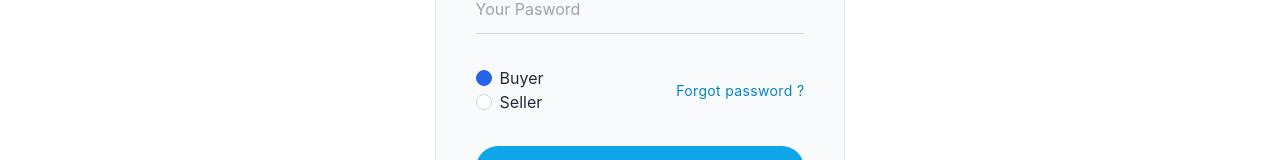
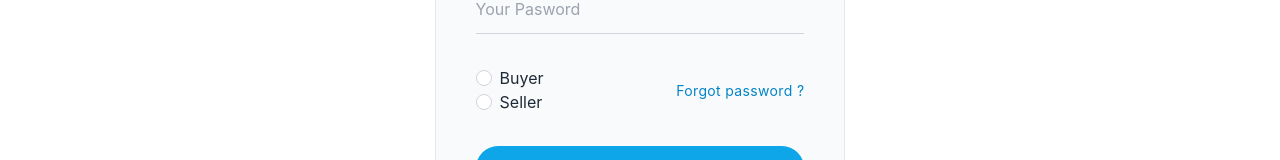
Before and after one commit to mostafiz-cw/product-resale-client-side, a React (Create React App) app: page /signup in a window 1280 px wide. Shown: the part 442-602 px from the top of the page. Built offline with nearby package versions, Linux system fonts and the light colour scheme; no server answers.

Commit message:
updated readmefile

```diff
--- a/src/Pages/SignUp.js
+++ b/src/Pages/SignUp.js
@@ -150,7 +150,6 @@ const SignUp = () => {
                           type="radio"
                           required
                           value="Buyer"
-                          checked="checked"
                           name="flexRadioDefault"
                           id="flexRadioDefault1"
                         />
```
Also changed, not shown: 1 other file (tests, documents, lock files or other folders).
